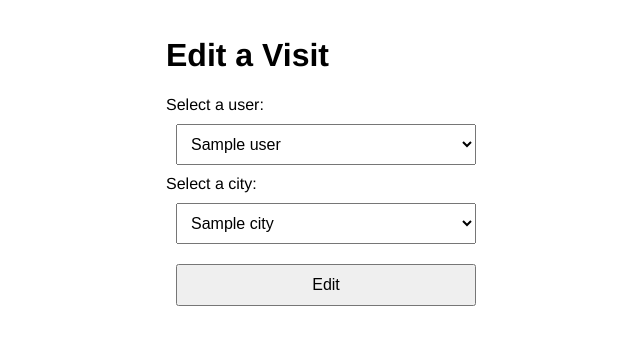
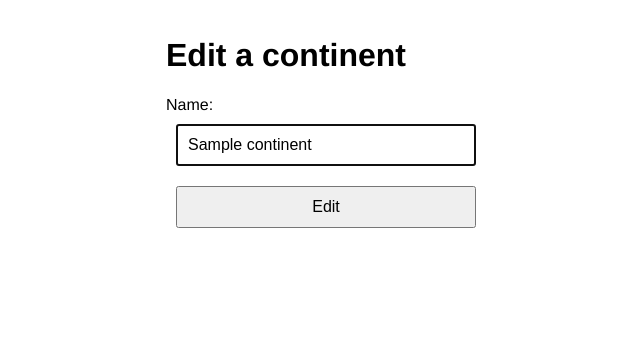
Before and after one commit to efgeri/cc_homework, a Flask app: template week_05/project_travel_bucket_list/templates/continents/edit.html in a window 1280 px wide. Shown: the part 52-397 px from the top of the page, without its empty margins (324-964 px from the left). Run offline with Flask 2, Linux system fonts and the light colour scheme; the template is opened without the code that fills it: most values are stand-ins (such as "Sample title", 1, 10 or a date in 2020).

Commit message:
Continent edit added

```diff
--- a/week_05/project_travel_bucket_list/templates/continents/edit.html
+++ b/week_05/project_travel_bucket_list/templates/continents/edit.html
@@ -1,28 +1,13 @@
 {% extends 'base.html' %}
 
 {% block content %}
-<h1>Edit a Visit</h1>
+<h1>Edit a continent</h1>
 
-<form action="/visits/{{ visit.id }}" method="post">
-  <label for="user">Select a user:</label>
-    <select name="user_id" id="user">
-      {% for user in all_users %}
-      <option value="{{ user.id }}"
-      {% if visit.user.id == user.id %} selected="selected"{% endif %}>
-      {{ user.name }}
-    </option>
-      {% endfor %}
-    </select>
-
-  <label for="location">Select a city:</label>
-    <select name="city_id" id="city">
-      {% for city in all_cities %}
-      <option value="{{ city.id }}"
-        {% if visit.city.id == city.id %} selected="selected"{% endif %}>
-        {{ city.name }}
-      </option>
-      {% endfor %}
-    </select>
+<form action="/continents/{{continent.id}}" method="post">
+  <div>
+    <label for="name">Name:</label>
+    <input type="text" id="name" name="name" value="{{continent.name}}" required autofocus>
+  </div>
 
   <input type='submit' value="Edit">
 </form>
```
Also changed, not shown: week_05/project_travel_bucket_list/controllers/continents_controller.py (+4 -11 lines).
